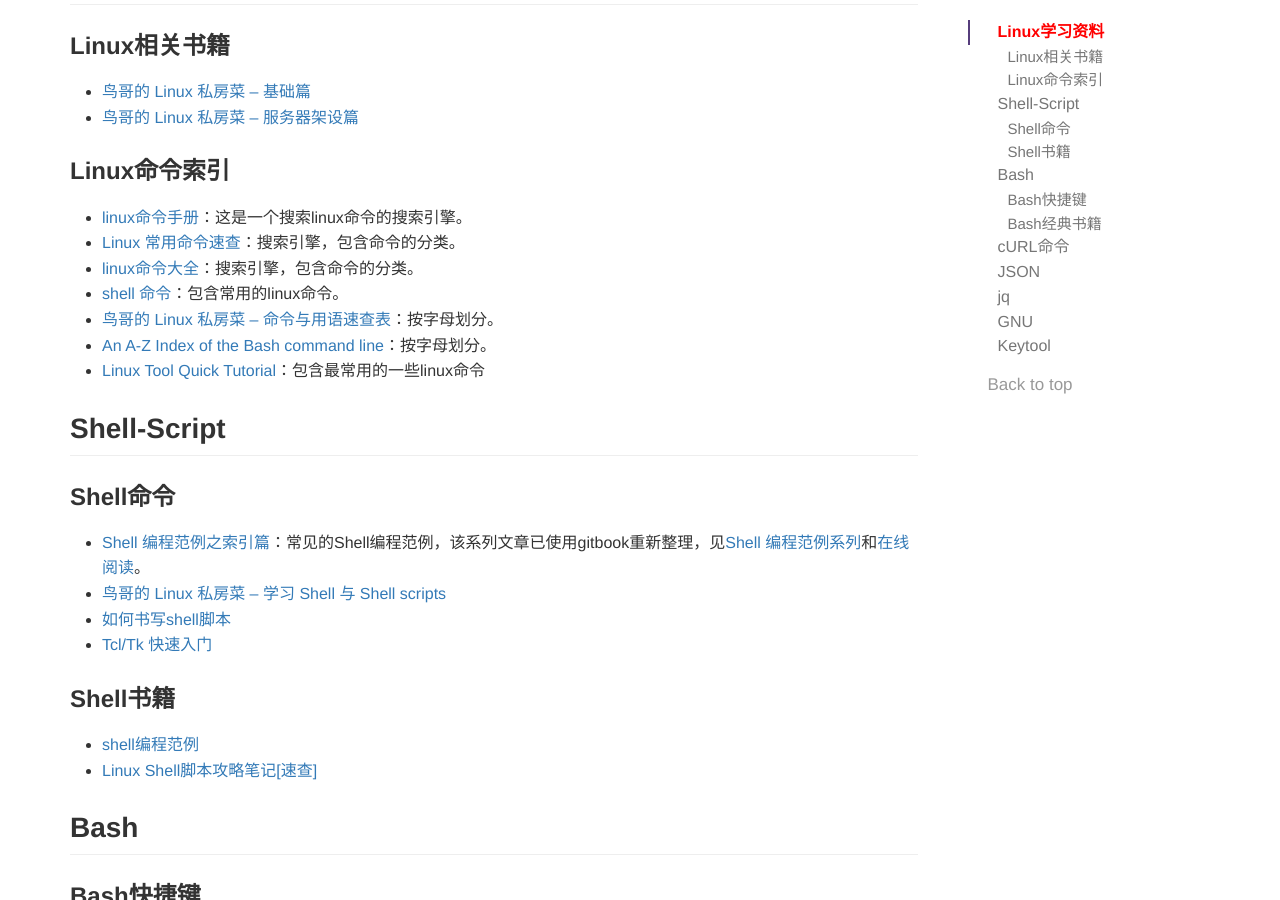
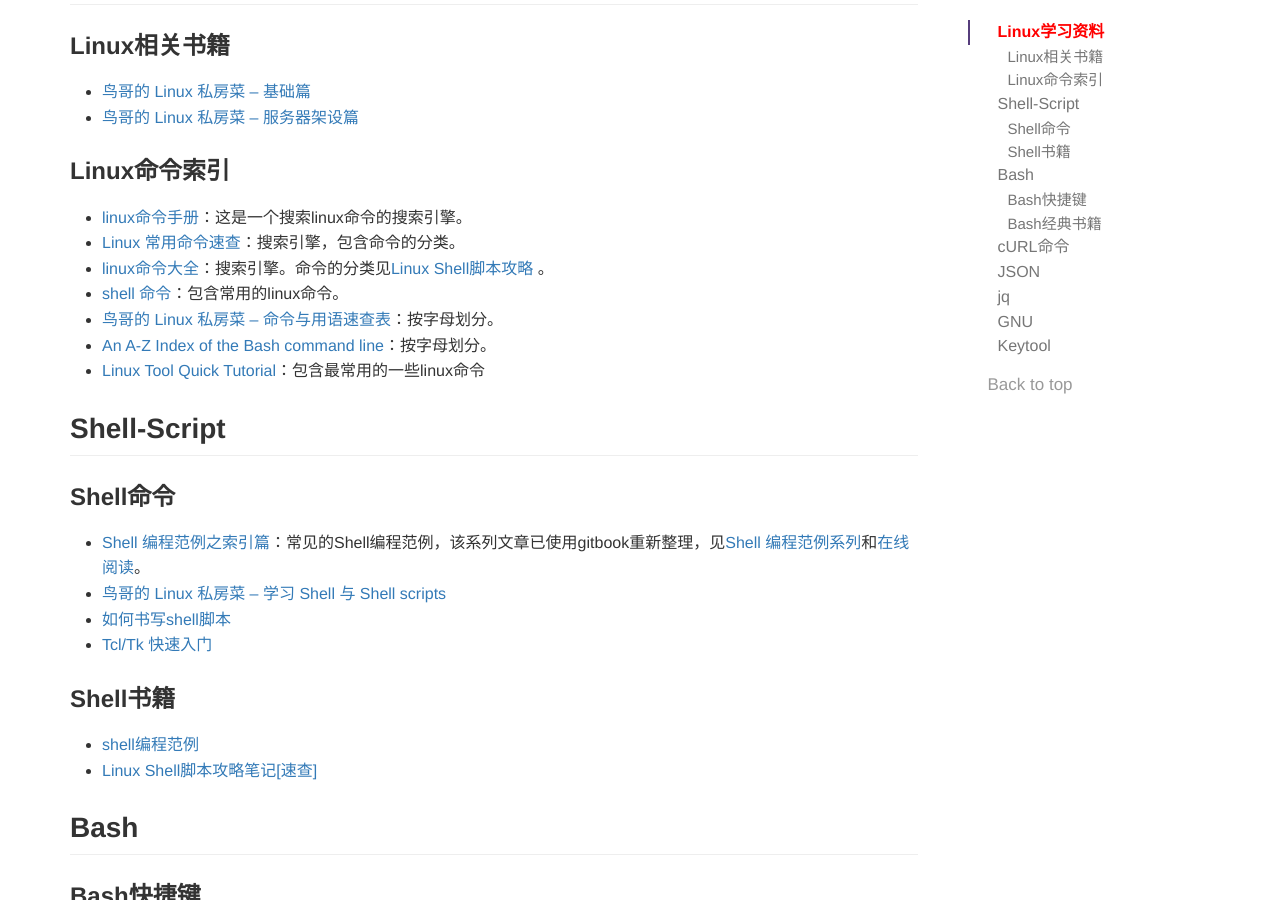
Before and after one commit to asin929/asin929.github.io, a Jekyll site: the page built from _posts/Program-Document/2016-4-9-编程资料--Linux.md, in a window 1280 px wide and 900 px high, scrolled down 304 px. Built offline with Jekyll 4.4.1, drawn with Linux system fonts in a browser that asks for light colours; comment, search, counter and statistics services are not loaded.

Commit message:
Update 2016-4-9-编程资料--Linux.md

```diff
--- a/_posts/Program-Document/2016-4-9-编程资料--Linux.md
+++ b/_posts/Program-Document/2016-4-9-编程资料--Linux.md
@@ -23,7 +23,7 @@ tags : [program, document,linux]
 
 + [linux命令手册](http://linux.51yip.com/)：这是一个搜索linux命令的搜索引擎。
 + [Linux 常用命令速查](http://ganquan.info/linux/)：搜索引擎，包含命令的分类。
-+ [linux命令大全](http://man.linuxde.net/)：搜索引擎，包含命令的分类。
++ [linux命令大全](http://man.linuxde.net/)：搜索引擎。命令的分类见[Linux Shell脚本攻略 ](http://man.linuxde.net/shell-script)。
 + [shell 命令](http://www.lampweb.org/linux/1/)：包含常用的linux命令。
 + [鸟哥的 Linux 私房菜 -- 命令与用语速查表](http://cn.linux.vbird.org/linux_basic/1010index.php)：按字母划分。
 + [An A-Z Index of the Bash command line](http://ss64.com/bash/)：按字母划分。
```
